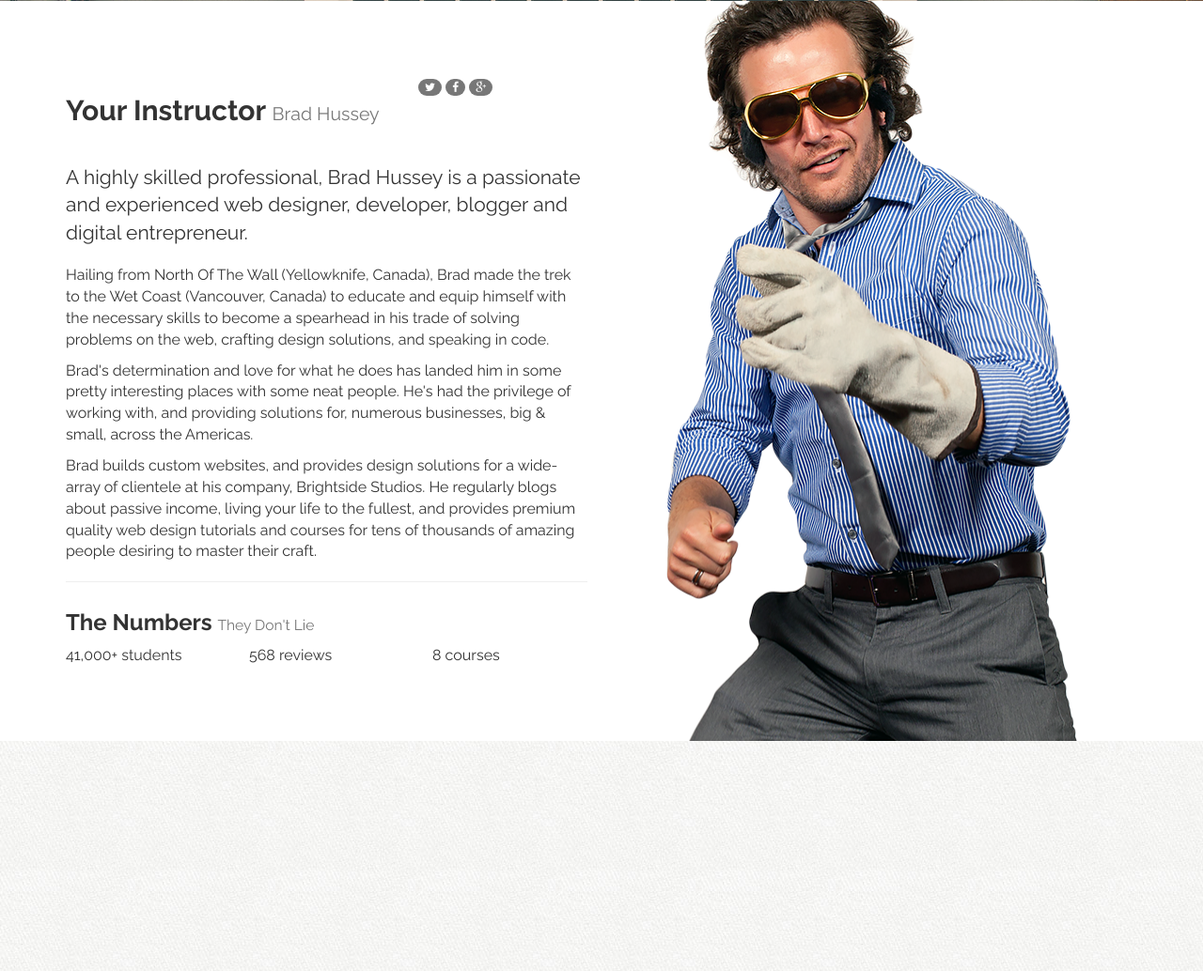
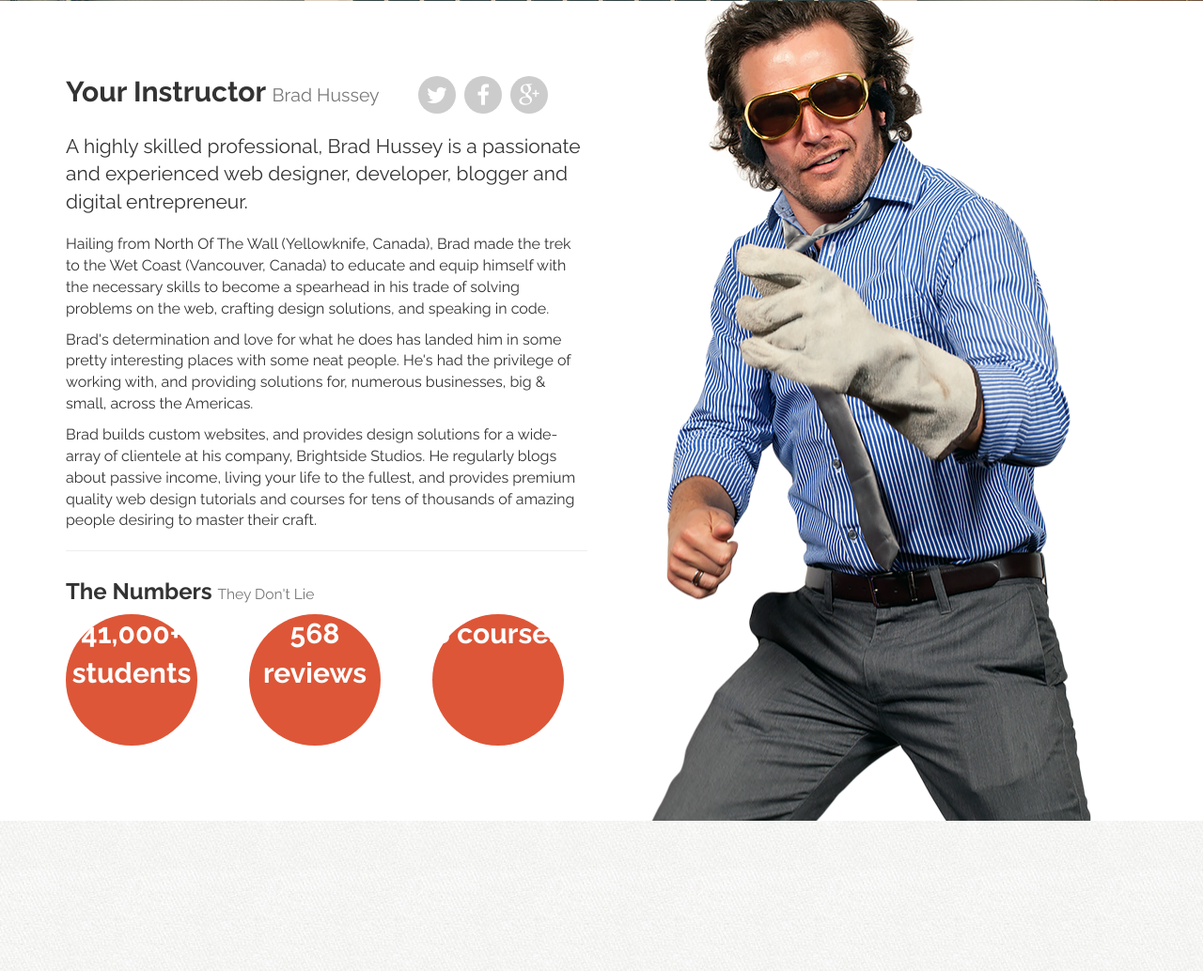
Before and after one commit to Akseljanes/wordpress, a PHP site: page / in a window 1280 px wide. Shown: the part 4415-5449 px from the top of the page at 94% size. Run offline with PHP 8.4, Linux system fonts and the light colour scheme; some libraries are stand-ins or nearby versions.

Commit message:
Lecture 28 [#110073626]

```diff
--- a/assets/css/custom.css
+++ b/assets/css/custom.css
@@ -56,6 +56,39 @@ button, input, .btn, a.btn {
 img {
     max-width: 100%;
 }
+
+.modal-content {
+    background: url("../img/tile.jpg") top left repeat;
+}
+
+.badge.social {
+    background: #ccc;
+    font-size: 24px;
+    height: 40px;
+    width: 40px;
+    text-align: center;
+    line-height: 42px;
+    margin: 0 5px 20px 0;
+    padding: 0;
+    -webkit-border-radius: 50px;
+    -moz-border-radius: 50px;
+    border-radius: 50px;
+    color: white;
+}
+
+.badge.social.twitter:hover {
+    background: #55acee;
+}
+
+.badge.social.facebook:hover {
+    background: #3b5998;
+}
+
+.badge.social.gplus:hover {
+    background: #db4b39;
+
+}
+
 /* === HERO ==== */
 
 #hero {
@@ -180,6 +213,25 @@ section h3 {
     background: white url("../img/brad-elvis.png") 90% -10px no-repeat;
 }
 
+#instructor h2 {
+    margin: 0 0 20px;
+}
+
+#instructor .num {
+    font-size: 30px;
+    font-weight: bold;
+    color: white;
+    height: 140px;
+    width: 140px;
+    text-align: center;
+    background: #dd5638;
+    -webkit-border-radius: 100%;
+    -moz-border-radius: 100%;
+    border-radius: 100%;
+    -webkit-font-smoothing: antialiased;
+    text-rendering: optimizelegibility;
+}
+
 
 /* CUSTOM SPRITES */
 
```
